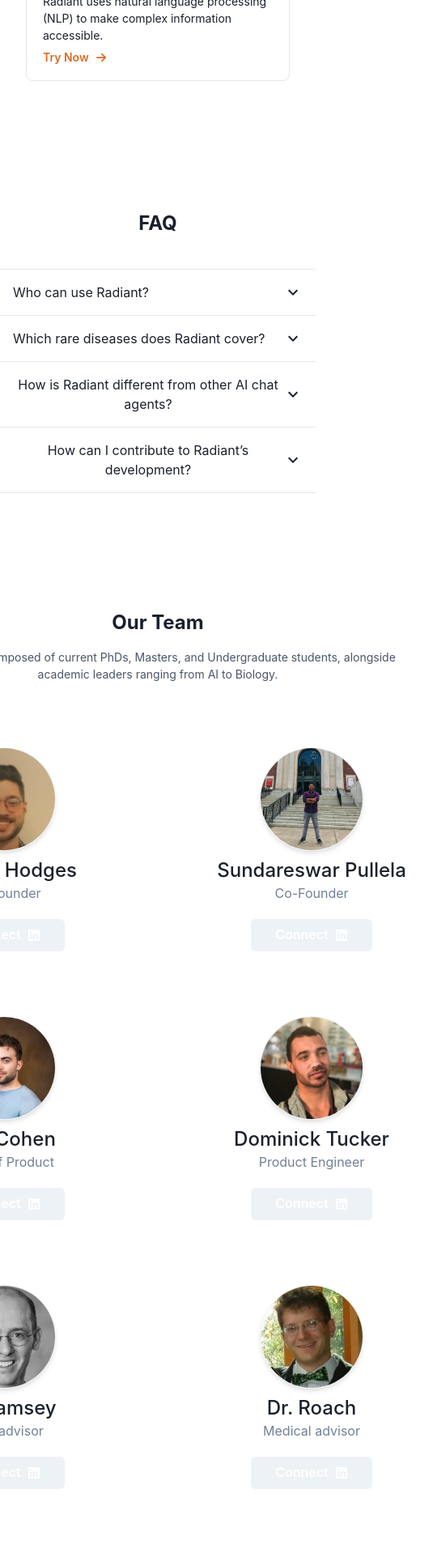
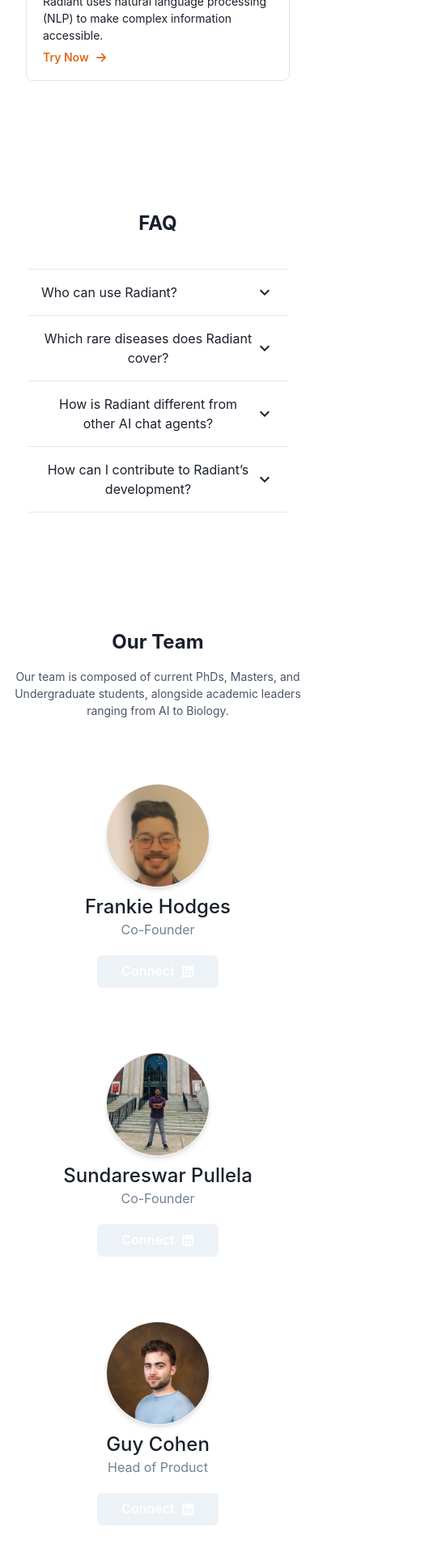
Before and after one commit to rarepath/Rarepath-home, a React (Vite) app: page / in a window 390 px wide. Shown: the part 4839-6757 px from the top of the page at 81% size, 535 px wide, since content can reach past the window. Built offline with nearby package versions, Linux system fonts and the light colour scheme.

Commit message:
add mobile responsiveness

```diff
--- a/src/layout/Footer.tsx
+++ b/src/layout/Footer.tsx
@@ -8,7 +8,6 @@
   useColorModeValue,
   Grid,
   GridItem,
-  HStack,
   Flex,
 } from "@chakra-ui/react";
 import { ReactNode } from "react";
@@ -68,8 +67,12 @@
     >
       <Box w="5xl">
         <Container as={Stack} maxW={"6xl"} py={10}>
-          <HStack>
-            <Stack spacing={6}>
+          <Flex
+            flexDir={{ base: "column-reverse", md: "row" }}
+            align="center"
+            gap={{ base: 10 }}
+          >
+            <Stack spacing={2} align="center">
               <Box>
                 <Logo size="xl" boxSize={8} text="RarePath" />
               </Box>
@@ -122,7 +125,7 @@
                 Satus
               </Box>
             </Stack> */}
-            <Stack align={"flex-start"}>
+            <Stack align={{ base: "center", md: "flex-start" }}>
               <ListHeader>Stay up to date</ListHeader>
               <Stack direction={"row"}>
                 <Input
@@ -144,7 +147,7 @@
                 />
               </Stack>
             </Stack>
-          </HStack>
+          </Flex>
         </Container>
       </Box>
     </Box>
--- a/src/pages/home/sections/Closer.tsx
+++ b/src/pages/home/sections/Closer.tsx
@@ -4,7 +4,7 @@
 const Closer = () => {
   return (
     <Flex
-      maxW={{ base: "3xl", lg: "5xl" }}
+      maxW={{ base: "xs", sm: "xl", md: "2xl", lg: "5xl" }}
       flexDir={{ base: "column", lg: "row" }}
       justify="center"
       align={{ base: "stretch", lg: "center" }}
--- a/src/pages/home/sections/Pdf.tsx
+++ b/src/pages/home/sections/Pdf.tsx
@@ -4,7 +4,7 @@
 const Pdf = () => {
   return (
     <VStack
-      maxW={{ base: "xl", md: "3xl", lg: "5xl" }}
+      maxW={{ base: "xs", sm: "xl", md: "2xl", lg: "5xl" }}
       w="100%"
       gap={10}
       id="whitepaper"
--- a/src/pages/home/sections/Team.tsx
+++ b/src/pages/home/sections/Team.tsx
@@ -25,18 +25,25 @@
         heading="Our Team"
         subheading="Our team is composed of current PhDs, Masters, and Undergraduate students, alongside academic leaders ranging from AI to Biology."
       />
-      <Grid gap={20} maxW="7xl" gridTemplateColumns="repeat(2,1fr)">
+      <Grid
+        gap={20}
+        maxW="7xl"
+        gridTemplateColumns={{ base: "repeat(1,1fr)", md: "repeat(2,1fr)" }}
+      >
         {createElements(TEAM_HEADSHOTS)}
       </Grid>
       <Grid
         gap={20}
         maxW="7xl"
-        gridTemplateColumns={{ base: "repeat(2,1fr)", lg: "repeat(3,1fr)" }}
-        sx={{
-          "& > :last-child": {
-            gridColumn: { base: "1 / 3", lg: "unset" },
-          },
+        gridTemplateColumns={{
+          base: "repeat(1,1fr)",
+          md: "repeat(3,1fr)",
         }}
+        // sx={{
+        //   "& > :last-child": {
+        //     gridColumn: { base: "unset", sm: "1/3", lg: "unset" },
+        //   },
+        // }}
       >
         {createElements(ADVISOR_HEADSHOTS)}
       </Grid>
--- a/src/pages/home/sections/faq.tsx
+++ b/src/pages/home/sections/faq.tsx
@@ -13,7 +13,12 @@
 
 export default function Faq() {
   return (
-    <VStack w="100%" maxW="4xl" gap={10} id="faq">
+    <VStack
+      w="100%"
+      maxW={{ base: "xs", sm: "xl", md: "2xl", lg: "5xl" }}
+      gap={10}
+      id="faq"
+    >
       <SectionHeading heading="FAQ" />
       <Flex align={"center"} justify={"center"} w="100%">
         <Accordion allowMultiple width="100%" maxW="7xl" rounded="md">
```
